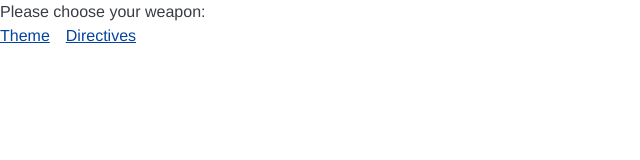
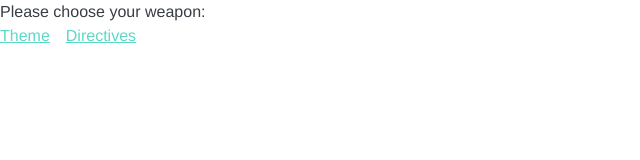
Before and after one commit to strivedata/angular-cdk, an Angular app: page / in a window 1280 px wide. Shown: the top 160 px of the page, without its empty margins (0-640 px from the left). Built offline with nearby package versions, Linux system fonts and the light colour scheme.

Commit message:
Add basic page layout styles

```diff
--- a/projects/angular-cdk-playground/src/app/theme/theme.component.html
+++ b/projects/angular-cdk-playground/src/app/theme/theme.component.html
@@ -1,73 +1,29 @@
 <!-- ========== HEADER ========== -->
-<header class="sticky inset-x-0 top-0 z-50 flex flex-wrap w-full py-3 text-sm bg-white border-b border-gray-200 sm:justify-start sm:flex-nowrap sm:py-0 dark:bg-gray-800 dark:border-gray-700">
+<header class="sticky inset-x-0 top-0 z-50 flex flex-wrap w-full py-3 text-sm border-b border-gray-200 bg-neutral sm:justify-start sm:flex-nowrap sm:py-0 dark:bg-gray-800 dark:border-gray-700">
   <nav class="relative w-full px-4 mx-auto max-w-7xl sm:flex sm:items-center sm:justify-between sm:px-6 lg:px-8" aria-label="Global">
     <div class="flex items-center justify-between">
-      <a class="flex-none text-xl font-semibold dark:text-white" href="#" aria-label="Brand">Brand</a>
+      <a class="flex-none text-xl font-semibold text-primary dark:text-white" href="#" aria-label="Brand">Brand</a>
+      <!-- Burger -->
       <div class="sm:hidden">
-        <button type="button" class="inline-flex items-center justify-center gap-2 p-2 text-sm font-medium text-gray-700 align-middle transition-all bg-white border rounded-md shadow-sm hs-collapse-toggle hover:bg-gray-50 focus:outline-none focus:ring-2 focus:ring-offset-2 focus:ring-offset-white focus:ring-blue-600 dark:bg-gray-800 dark:hover:bg-slate-800 dark:border-gray-700 dark:text-gray-400 dark:hover:text-white dark:focus:ring-offset-gray-800" data-hs-collapse="#navbar-collapse-with-animation" aria-controls="navbar-collapse-with-animation" aria-label="Toggle navigation">
-          <svg class="w-4 h-4 hs-collapse-open:hidden" width="16" height="16" fill="currentColor" viewBox="0 0 16 16">
+        <button type="button" class="inline-flex items-center justify-center gap-2 p-1 text-sm font-medium align-middle transition-all border rounded-md shadow-sm bg-neutral-100 border-neutral-300 text-neutral-500 hs-collapse-toggle hover:bg-gray-50 focus:outline-none focus:ring-2 focus:ring-offset-2 focus:ring-offset-white focus:ring-blue-600 dark:bg-gray-800 dark:hover:bg-slate-800 dark:border-gray-700 dark:text-gray-400 dark:hover:text-white dark:focus:ring-offset-gray-800" data-hs-collapse="#navbar-collapse-with-animation" aria-controls="navbar-collapse-with-animation" aria-label="Toggle navigation">
+          <svg class="w-2 h-2 hs-collapse-open:hidden" width="16" height="16" fill="currentColor" viewBox="0 0 16 16">
             <path fill-rule="evenodd" d="M2.5 12a.5.5 0 0 1 .5-.5h10a.5.5 0 0 1 0 1H3a.5.5 0 0 1-.5-.5zm0-4a.5.5 0 0 1 .5-.5h10a.5.5 0 0 1 0 1H3a.5.5 0 0 1-.5-.5zm0-4a.5.5 0 0 1 .5-.5h10a.5.5 0 0 1 0 1H3a.5.5 0 0 1-.5-.5z" />
           </svg>
-          <svg class="hidden w-4 h-4 hs-collapse-open:block" width="16" height="16" fill="currentColor" viewBox="0 0 16 16">
+          <svg class="hidden w-2 h-2 hs-collapse-open:block" width="16" height="16" fill="currentColor" viewBox="0 0 16 16">
             <path d="M4.646 4.646a.5.5 0 0 1 .708 0L8 7.293l2.646-2.647a.5.5 0 0 1 .708.708L8.707 8l2.647 2.646a.5.5 0 0 1-.708.708L8 8.707l-2.646 2.647a.5.5 0 0 1-.708-.708L7.293 8 4.646 5.354a.5.5 0 0 1 0-.708z" />
           </svg>
         </button>
       </div>
     </div>
     <div id="navbar-collapse-with-animation" class="hidden overflow-hidden transition-all duration-300 hs-collapse basis-full grow sm:block">
-      <div class="flex flex-col mt-5 gap-y-4 gap-x-0 sm:flex-row sm:items-center sm:justify-end sm:gap-y-0 sm:gap-x-7 sm:mt-0 sm:pl-7">
-        <a class="font-medium text-blue-600 sm:py-6 dark:text-blue-500" href="#" aria-current="page">Landing</a>
-        <a class="font-medium text-gray-500 hover:text-gray-400 sm:py-6 dark:text-gray-400 dark:hover:text-gray-500" href="#">Account</a>
-        <a class="font-medium text-gray-500 hover:text-gray-400 sm:py-6 dark:text-gray-400 dark:hover:text-gray-500" href="#">Work</a>
-        <a class="font-medium text-gray-500 hover:text-gray-400 sm:py-6 dark:text-gray-400 dark:hover:text-gray-500" href="#">Blog</a>
+      <div class="flex flex-col py-2 mt-5 gap-y-4 gap-x-0 sm:flex-row sm:items-center sm:justify-end">
+        <a class="px-3 font-medium text-neutral-800" href="#" aria-current="page">Link</a>
+        <a class="px-3 font-medium text-neutral-400" href="#">Link</a>
+        <a class="px-3 font-medium text-neutral-400" href="#">Link</a>
+        <a class="px-3 font-medium text-neutral-400" href="#">Link</a>
 
-        <div class="hs-dropdown [--strategy:static] sm:[--strategy:fixed] [--adaptive:none] sm:[--trigger:hover] sm:py-4">
-          <button type="button" class="flex items-center w-full font-medium text-gray-500 hover:text-gray-400 dark:text-gray-400 dark:hover:text-gray-500 ">
-            Dropdown
-            <svg class="ml-2 w-2.5 h-2.5 text-gray-600" width="16" height="16" viewBox="0 0 16 16" fill="none" xmlns="http://www.w3.org/2000/svg">
-              <path d="M2 5L8.16086 10.6869C8.35239 10.8637 8.64761 10.8637 8.83914 10.6869L15 5" stroke="currentColor" stroke-width="2" stroke-linecap="round"></path>
-            </svg>
-          </button>
-
-          <div class="hs-dropdown-menu transition-[opacity,margin] duration-[0.1ms] sm:duration-[150ms] hs-dropdown-open:opacity-100 opacity-0 sm:w-48 hidden z-10 bg-white sm:shadow-md rounded-lg p-2 dark:bg-gray-800 sm:dark:border dark:border-gray-700 dark:divide-gray-700 before:absolute top-full sm:border before:-top-5 before:left-0 before:w-full before:h-5">
-            <a class="flex items-center gap-x-3.5 py-2 px-3 rounded-md text-sm text-gray-800 hover:bg-gray-100 focus:ring-2 focus:ring-blue-500 dark:text-gray-400 dark:hover:bg-gray-700 dark:hover:text-gray-300" href="#">
-              About
-            </a>
-            <div class="hs-dropdown relative [--strategy:static] sm:[--strategy:absolute] [--adaptive:none] sm:[--trigger:hover]">
-              <button type="button" class="flex items-center justify-between w-full px-3 py-2 text-sm text-gray-800 rounded-md hover:bg-gray-100 focus:ring-2 focus:ring-blue-500 dark:text-gray-400 dark:hover:bg-gray-700 dark:hover:text-gray-300">
-                Sub Menu
-                <svg class="sm:-rotate-90 ml-2 w-2.5 h-2.5 text-gray-600" width="16" height="16" viewBox="0 0 16 16" fill="none" xmlns="http://www.w3.org/2000/svg">
-                  <path d="M2 5L8.16086 10.6869C8.35239 10.8637 8.64761 10.8637 8.83914 10.6869L15 5" stroke="currentColor" stroke-width="2" stroke-linecap="round"></path>
-                </svg>
-              </button>
-
-              <div class="hs-dropdown-menu transition-[opacity,margin] duration-[0.1ms] sm:duration-[150ms] hs-dropdown-open:opacity-100 opacity-0 sm:w-48 hidden z-10 sm:mt-2 bg-white sm:shadow-md rounded-lg p-2 dark:bg-gray-800 sm:dark:border dark:border-gray-700 dark:divide-gray-700 before:absolute sm:border before:-right-5 before:top-0 before:h-full before:w-5 top-0 right-full !mx-[10px]">
-                <a class="flex items-center gap-x-3.5 py-2 px-3 rounded-md text-sm text-gray-800 hover:bg-gray-100 focus:ring-2 focus:ring-blue-500 dark:text-gray-400 dark:hover:bg-gray-700 dark:hover:text-gray-300" href="#">
-                  About
-                </a>
-                <a class="flex items-center gap-x-3.5 py-2 px-3 rounded-md text-sm text-gray-800 hover:bg-gray-100 focus:ring-2 focus:ring-blue-500 dark:text-gray-400 dark:hover:bg-gray-700 dark:hover:text-gray-300" href="#">
-                  Downloads
-                </a>
-                <a class="flex items-center gap-x-3.5 py-2 px-3 rounded-md text-sm text-gray-800 hover:bg-gray-100 focus:ring-2 focus:ring-blue-500 dark:text-gray-400 dark:hover:bg-gray-700 dark:hover:text-gray-300" href="#">
-                  Team Account
-                </a>
-              </div>
-            </div>
-
-            <a class="flex items-center gap-x-3.5 py-2 px-3 rounded-md text-sm text-gray-800 hover:bg-gray-100 focus:ring-2 focus:ring-blue-500 dark:text-gray-400 dark:hover:bg-gray-700 dark:hover:text-gray-300" href="#">
-              Downloads
-            </a>
-            <a class="flex items-center gap-x-3.5 py-2 px-3 rounded-md text-sm text-gray-800 hover:bg-gray-100 focus:ring-2 focus:ring-blue-500 dark:text-gray-400 dark:hover:bg-gray-700 dark:hover:text-gray-300" href="#">
-              Team Account
-            </a>
-          </div>
-        </div>
-
-        <a class="flex items-center font-medium text-gray-500 gap-x-2 hover:text-blue-600 sm:border-l sm:border-gray-300 sm:my-6 sm:pl-6 dark:border-gray-700 dark:text-gray-400 dark:hover:text-blue-500" href="#">
-          <svg class="w-4 h-4" xmlns="http://www.w3.org/2000/svg" width="16" height="16" fill="currentColor" viewBox="0 0 16 16">
-            <path d="M8 8a3 3 0 1 0 0-6 3 3 0 0 0 0 6zm2-3a2 2 0 1 1-4 0 2 2 0 0 1 4 0zm4 8c0 1-1 1-1 1H3s-1 0-1-1 1-4 6-4 6 3 6 4zm-1-.004c-.001-.246-.154-.986-.832-1.664C11.516 10.68 10.289 10 8 10c-2.29 0-3.516.68-4.168 1.332-.678.678-.83 1.418-.832 1.664h10z" />
-          </svg>
-          Log in
+        <a class="flex items-center pl-2 text-accent sm:border-l sm:border-neutral-800" href="#">
+            Profile
         </a>
       </div>
     </div>
@@ -75,10 +31,24 @@
 </header>
 <!-- ========== END HEADER ========== -->
 
+
 <!-- ========== MAIN CONTENT ========== -->
-
+<main id="content" role="main" class="shrink-0">
+  <div class="px-4 py-10 mx-auto max-w-7xl sm:px-6 lg:px-8">
+    <!-- Page Heading -->
+    <header class="max-w-3xl">
+      <h1 class="py-4 page-headline">Headline</h1>
+    </header>
+    <!-- End Page Heading -->
+  </div>
+</main>
 <!-- ========== END MAIN CONTENT ========== -->
 
+
 <!-- ========== FOOTER ========== -->
-
+<footer class="py-3 mt-auto bg-neutral-200">
+  <div class="px-4 mx-auto max-w-7xl sm:px-6 lg:px-8">
+    <p class="text-neutral-500">Footer</p>
+  </div>
+</footer>
 <!-- ========== END FOOTER ========== -->
--- a/projects/angular-cdk-playground/src/app/theme/theme.component.ts
+++ b/projects/angular-cdk-playground/src/app/theme/theme.component.ts
@@ -3,8 +3,13 @@ import { Component, OnInit } from '@angular/core';
 @Component({
   selector: 'app-theme',
   templateUrl: './theme.component.html',
-  styles: [
-  ]
+  styles: [`
+    :host {
+      display: flex;
+      flex-direction: column;
+      height: 100%;
+    }
+  `]
 })
 export class ThemeComponent implements OnInit {
 
--- a/projects/angular-cdk-playground/src/index.html
+++ b/projects/angular-cdk-playground/src/index.html
@@ -1,5 +1,5 @@
 <!doctype html>
-<html lang="en">
+<html lang="en" class="h-full">
 <head>
   <meta charset="utf-8">
   <title>AngularCdkPlayground</title>
@@ -7,7 +7,7 @@
   <meta name="viewport" content="width=device-width, initial-scale=1">
   <link rel="icon" type="image/x-icon" href="favicon.ico">
 </head>
-<body>
-  <app-root></app-root>
+<body class="flex flex-col h-full">
+  <app-root class="flex flex-col h-full"></app-root>
 </body>
 </html>
--- a/projects/angular-cdk-playground/src/styles.scss
+++ b/projects/angular-cdk-playground/src/styles.scss
@@ -9,7 +9,7 @@ body {
 
 /* Strive Design System */
 .page-headline {
-
+  @apply text-xl font-bold;
 }
 
 .section-headline {
@@ -31,7 +31,7 @@ body {
 }
 
 .container-default {
-
+    @apply max-w-7xl;
 }
 
 .container-wide {
--- a/tailwind.config.js
+++ b/tailwind.config.js
@@ -49,28 +49,28 @@ module.exports = {
       'black': '#000000',
       'white': '#ffffff',
       'primary': {
-        DEFAULT: '#03449E',
-        100: '#E6F6FF',
-        200: '#BAE3FF',
-        300: '#7CC4FA',
-        400: '#47A3F3',
-        500: '#2186EB',
-        600: '#0967D2',
-        700: '#0552B5',
-        800: '#03449E',
-        900: '#01337D'
+        DEFAULT: '#5dd8c4',
+        100: "#dff7f3",
+        200: "#beefe7",
+        300: "#9ee8dc",
+        400: "#7de0d0",
+        500: "#5dd8c4",
+        600: "#4aad9d",
+        700: "#388276",
+        800: "#25564e",
+        900: "#132b27"
       },
       'accent': {
-        DEFAULT: '#e4548b',
-        100: '#fadde8',
-        200: '#f4bbd1',
-        300: '#ef98b9',
-        400: '#e976a2',
-        500: '#e4548b',
-        600: '#cd4c7d',
-        700: '#a03b61',
-        800: '#722a46',
-        900: '#44192a'
+        DEFAULT: '#8583c4',
+        100: "#e7e6f3",
+        200: "#cecde7",
+        300: "#b6b5dc",
+        400: "#9d9cd0",
+        500: "#8583c4",
+        600: "#6a699d",
+        700: "#504f76",
+        800: "#35344e",
+        900: "#1b1a27"
       },
       'neutral': {
         DEFAULT: '#FFFFFF',
```
